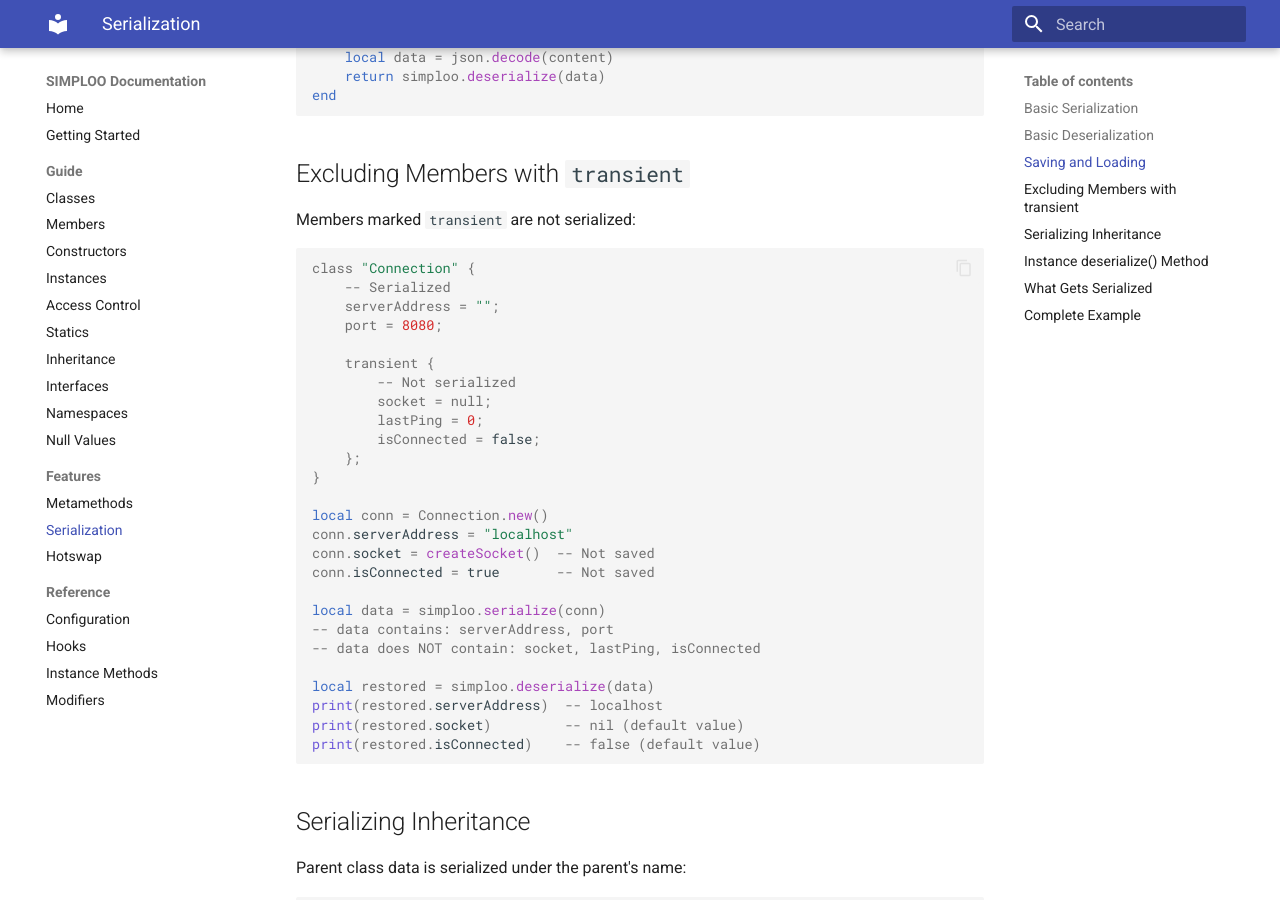
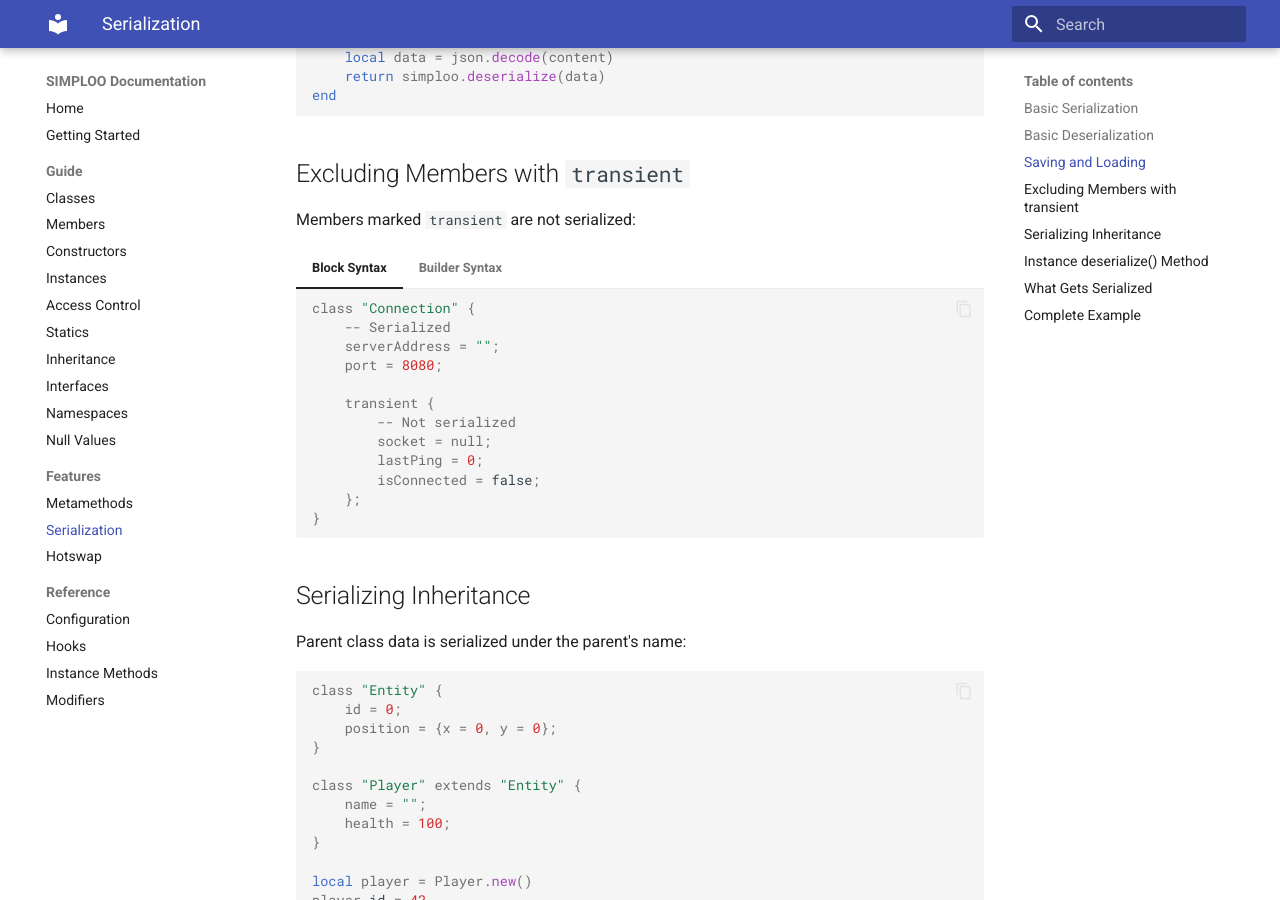
Before and after one commit to maurits150/simploo, an MkDocs documentation site: the page built from docs/features/serialization.md, in a window 1280 px wide and 900 px high, scrolled down 1578 px. Built offline with MkDocs 1.6.1 and Material for MkDocs 9.7.7, drawn with Linux system fonts in a browser that asks for light colours.

Commit message:
Add builder syntax examples to interface, metamethod, and serialization docs
- Add builder syntax tabs to interfaces.md for all major sections
- Add builder syntax tabs to metamethods.md for __tostring and __call
- Add builder syntax tab to serialization.md for transient modifier
- Standardize on options table style: class('Name', {extends = 'Parent'})

````diff
--- a/docs/features/serialization.md
+++ b/docs/features/serialization.md
@@ -81,34 +81,36 @@
 
 Members marked `transient` are not serialized:
 
-```lua
-class "Connection" {
+=== "Block Syntax"
+
+    ```lua
+    class "Connection" {
+        -- Serialized
+        serverAddress = "";
+        port = 8080;
+
+        transient {
+            -- Not serialized
+            socket = null;
+            lastPing = 0;
+            isConnected = false;
+        };
+    }
+    ```
+
+=== "Builder Syntax"
+
+    ```lua
+    local conn = class("Connection")
     -- Serialized
-    serverAddress = "";
-    port = 8080;
-
-    transient {
-        -- Not serialized
-        socket = null;
-        lastPing = 0;
-        isConnected = false;
-    };
-}
-
-local conn = Connection.new()
-conn.serverAddress = "localhost"
-conn.socket = createSocket()  -- Not saved
-conn.isConnected = true       -- Not saved
-
-local data = simploo.serialize(conn)
--- data contains: serverAddress, port
--- data does NOT contain: socket, lastPing, isConnected
-
-local restored = simploo.deserialize(data)
-print(restored.serverAddress)  -- localhost
-print(restored.socket)         -- nil (default value)
-print(restored.isConnected)    -- false (default value)
-```
+    conn.serverAddress = ""
+    conn.port = 8080
+    -- Not serialized
+    conn.transient.socket = null
+    conn.transient.lastPing = 0
+    conn.transient.isConnected = false
+    conn:register()
+    ```
 
 ## Serializing Inheritance
 
````
Also changed, not shown: docs/features/metamethods.md (+70 -26 lines), docs/guide/access-control.md (+1 -2 lines), docs/guide/interfaces.md (+268 -97 lines).
